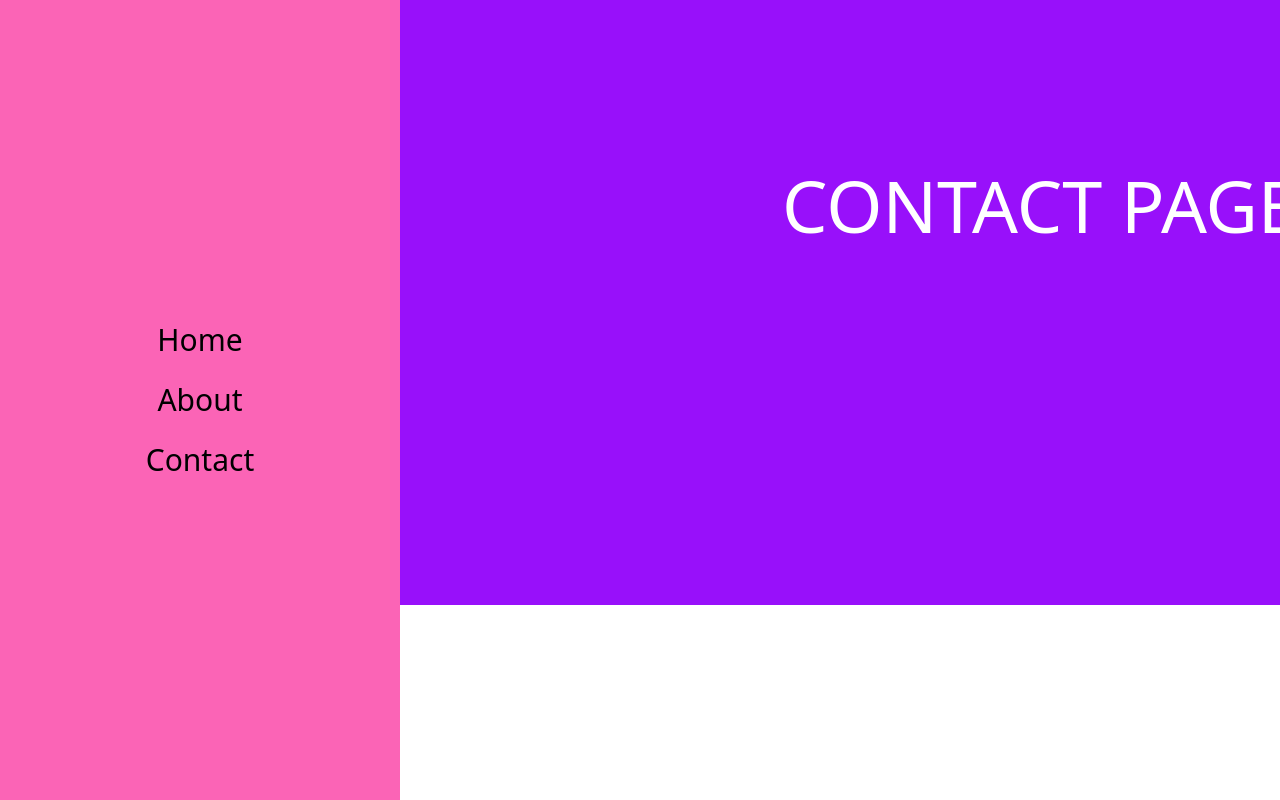
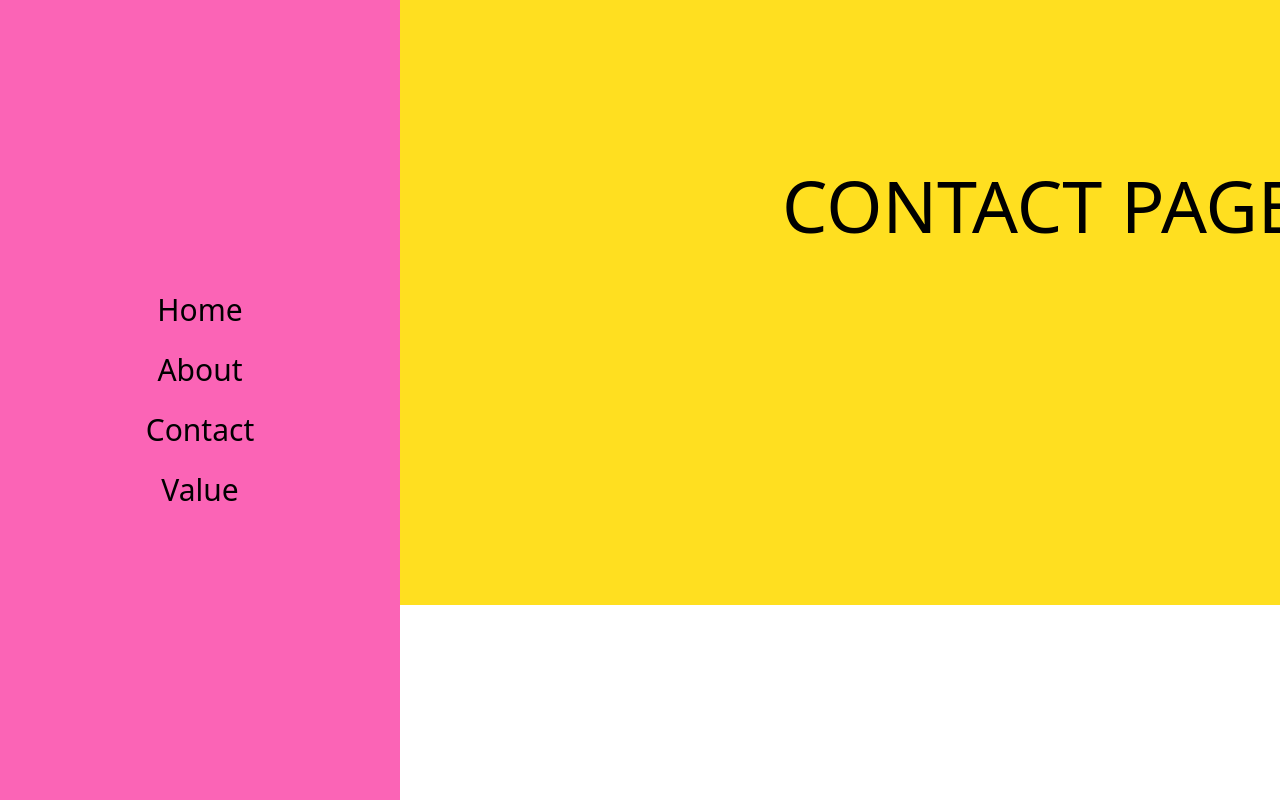
Before and after one commit to Rakib-Hassan-web/SideBar, a React (Vite) app: page /Contact in a window 1280 px wide. Shown: the top 800 px of the page. Built offline with nearby package versions, Linux system fonts and the light colour scheme.

Commit message:
new layout added

```diff
--- a/src/App.jsx
+++ b/src/App.jsx
@@ -5,6 +5,7 @@ import Home from './pages/Home'
 import About from './pages/About'
 import Contact from './pages/Contact'
 import Navbar from './componants/Navbar'
+import Value from './pages/Value'
 
 const App = () => {
 
@@ -18,6 +19,7 @@ const App = () => {
  <Route index element={<Home/>} />
  <Route path='/About' element={<About/>} />
  <Route path='/Contact' element={<Contact/>} />
+ <Route path='/Value' element={<Value/>} />
 
 
  </Route>
--- a/src/componants/Navbar.jsx
+++ b/src/componants/Navbar.jsx
@@ -12,6 +12,7 @@ const Navbar = () => {
             <li><a href='/'>Home</a></li>
             <li><a href='/About'>About</a></li>
             <li><a href='/Contact'>Contact</a></li>
+            <li><a href='/Value'>Value</a></li>
         </ul>
 
 
--- a/src/pages/About.jsx
+++ b/src/pages/About.jsx
@@ -4,7 +4,7 @@ const About
  = () => {return (
      <div>
 
-   <h1 className='flex justify-center items-center h-[100vh] m-[0] w-full h-screen bg-purple-600 ml-[400px] mt-[-995px] text-7xl text-white'>ABOUT PAGE</h1>
+   <h1 className='flex justify-center items-center h-[100vh] m-[0] w-full h-screen bg-purple-400 ml-[400px] mt-[-995px] text-7xl text-white'>ABOUT PAGE</h1>
 
     </div>
   )
--- a/src/pages/Contact.jsx
+++ b/src/pages/Contact.jsx
@@ -2,9 +2,9 @@ import React from 'react'
 
 const Contact = () => {
   return (
-        <div className='flex justify-center items-center h-[100vh] m-[0] w-full h-screen bg-purple-600 ml-[400px] mt-[-995px]'>
+        <div className='flex justify-center items-center h-[100vh] m-[0] w-full h-screen bg-yellow-300 ml-[400px] mt-[-995px]'>
 
-   <h1 className=' text-7xl text-white ml[-100px]'>CONTACT PAGE</h1>
+   <h1 className=' text-7xl text-black ml[-100px]'>CONTACT PAGE</h1>
 
     </div>
   )
--- a/src/pages/Home.jsx
+++ b/src/pages/Home.jsx
@@ -6,7 +6,7 @@ const Home = () => {
 
     <div>
 
-   <h1 className='flex justify-center items-center h-[100vh] m-[0] w-full h-screen bg-pink-700 ml-[400px] mt-[-995px] text-7xl text-white'>THIS IS HOME PAGE</h1>
+   <h1 className='flex justify-center items-center h-[100vh] m-[0] w-full h-screen bg-green-400 ml-[400px] mt-[-995px] text-7xl text-white'>THIS IS HOME PAGE</h1>
 
     </div>
   )
--- /dev/null
+++ b/src/pages/Value.jsx
@@ -0,0 +1,9 @@
+import React from 'react'
+
+const Value = () => {
+  return (
+    <div>Value</div>
+  )
+}
+
+export default Value
```
